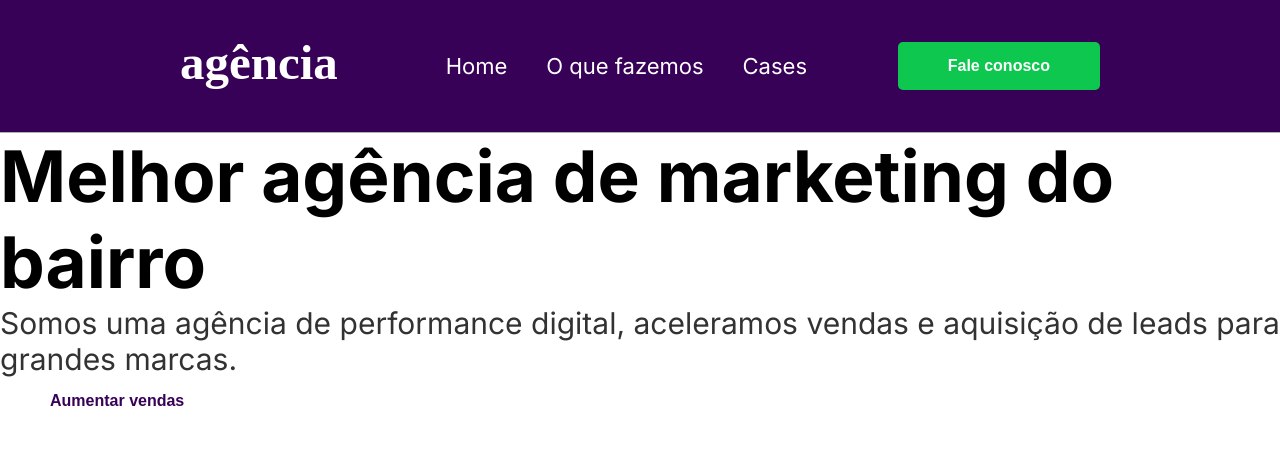
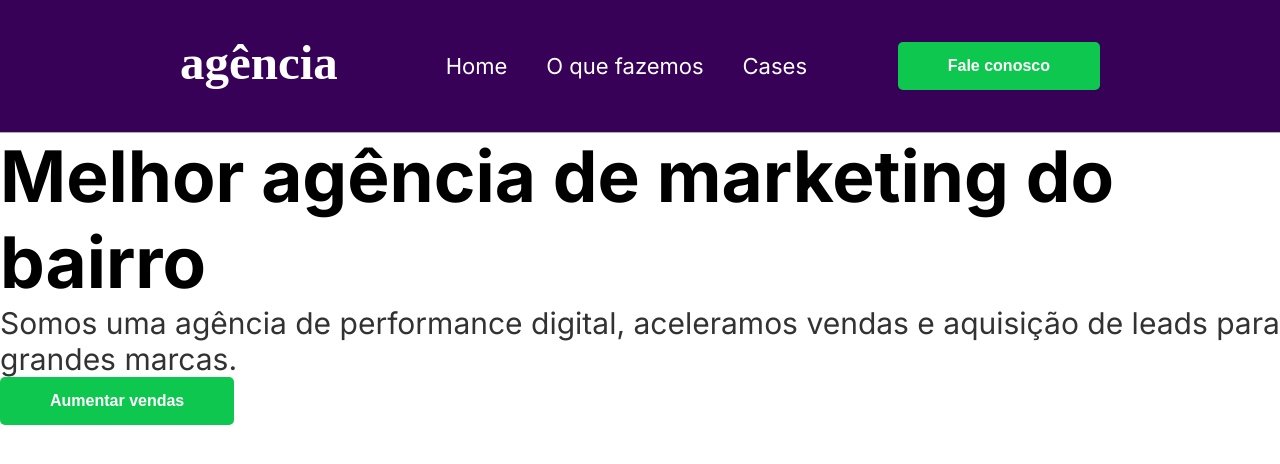
Before and after one commit to matheusrodrigues1/landingpage, a Next.js app: page / in a window 1280 px wide. Shown: the top 464 px of the page. Built offline with nearby package versions, Linux system fonts and the light colour scheme.

Commit message:
ajustando para o typescript

```diff
--- a/components/button/button.module.scss
+++ b/components/button/button.module.scss
@@ -13,7 +13,7 @@
     color: white;
   }
 
-  &.secundary {
+  &.secondary {
     background-color: white;
     color: $purple-color;
   }
--- a/components/button/index.tsx
+++ b/components/button/index.tsx
@@ -1,8 +1,13 @@
 import Styles from "./button.module.scss";
 
-const Button = ({title, kind}) => {
+interface ButtonProps {
+  title: string;
+  kind?: "primary" | "secondary";
+}
+
+const Button: React.FC<ButtonProps> = ({title, kind}) => {
   const generationClassByKind = () => {
-    if(kind === "secundary") return Styles.secundary;
+    if(kind === "secondary") return Styles.secondary;
 
     return Styles.primary;
   }
```
